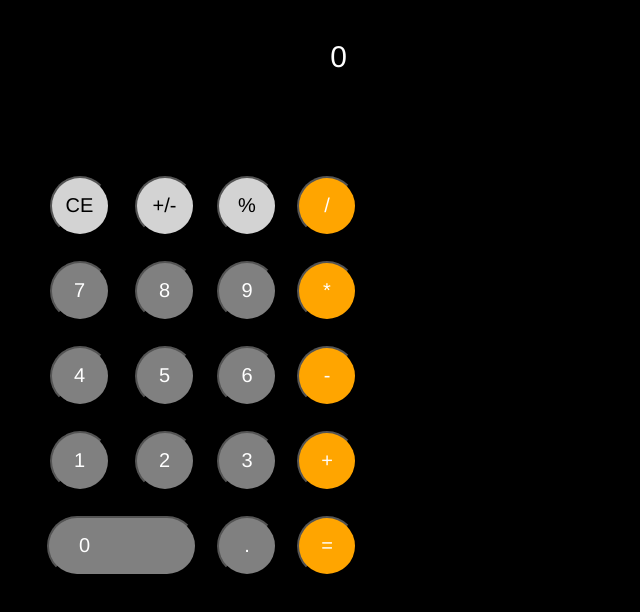
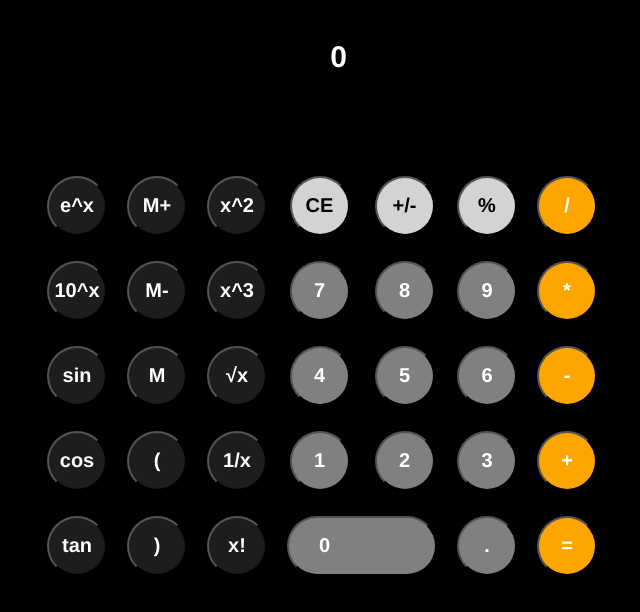
Before and after one commit to WilliamBusby/calculator, a plain HTML site: page index.html in a window 1280 px wide. Shown: the whole page, without its empty margins (443-1083 px from the left). Drawn offline with Linux system fonts and the light colour scheme.

Commit message:
Added additional functions for media width

```diff
--- a/_idNumbers.scss
+++ b/_idNumbers.scss
@@ -30,13 +30,66 @@ body {
 
   #equal {
     grid-area: equal;
-    border-radius: 50%;
-    background-color: orange;
-    color: white;
-    width: 150px;
-    height: 100%;
-    margin: 0 auto;
-    text-align: center;
+  }
+
+  #squared {
+    grid-area: squared;
+  }
+
+  #cubed {
+    grid-area: cubed;
+  }
+
+  #squareRoot {
+    grid-area: squareRoot;
+  }
+
+  #reciprocal {
+    grid-area: reciprocal;
+  }
+
+  #factorial {
+    grid-area: factorial;
+  }
+
+  #memoryPlus {
+    grid-area: memoryPlus;
+  }
+
+  #memoryMinus {
+    grid-area: memoryMinus;
+  }
+
+  #memoryRecall {
+    grid-area: memoryRecall;
+  }
+
+  #bracketLeft {
+    grid-area: bracketLeft;
+  }
+
+  #bracketRight {
+    grid-area: bracketRight;
+  }
+
+  #exponent {
+    grid-area: exponent;
+  }
+
+  #tenOrder {
+    grid-area: tenOrder;
+  }
+
+  #sin {
+    grid-area: sin;
+  }
+
+  #cos {
+    grid-area: cos;
+  }
+
+  #tanNum {
+    grid-area: tanNum;
   }
 
   #nine {
--- a/_variables.scss
+++ b/_variables.scss
@@ -1,11 +1,5 @@
 
 // Mixins
-
-// Orange buttons
-@mixin orange-buttons {
-  background-color: orange;
-  color: white;
-}
 
 @mixin button-sizings {
   width: 60px;
--- a/app.js
+++ b/app.js
@@ -9,7 +9,7 @@ let fullString = "";
 // Getting information from HTML document
 
 const numberButtonsArr = [...document.getElementsByClassName("numbers")];
-const functionButtonsArr = [...document.getElementsByClassName("functions")];
+const basicFunctions = [...document.getElementsByClassName("basic")];
 const additionalButtons = [...document.getElementsByClassName("lightgrey")];
 const allButtons = document.querySelectorAll("button");
 const equalsButton = document.getElementById("equal");
@@ -70,11 +70,11 @@ for (let i = 0; i < numberButtonsArr.length; i++) {
 
 // Adds function addEventListener to all function buttons
 
-for (let i = 0; i < functionButtonsArr.length; i++) {
-  functionButtonsArr[i].addEventListener("click", (event) => {
+for (let i = 0; i < basicFunctions.length; i++) {
+  basicFunctions[i].addEventListener("click", (event) => {
     numberVals.push(currentNumber);
-    operationVals.push(functionButtonsArr[i].innerHTML);
-    fullString += currentNumber + functionButtonsArr[i].innerHTML;
+    operationVals.push(basicFunctions[i].innerHTML);
+    fullString += currentNumber + basicFunctions[i].innerHTML;
     displayOutput(currentNumber);
     clearValues(["currentNumber"])
     smallDisplay();
--- a/dist/app.dev.js
+++ b/dist/app.dev.js
@@ -17,7 +17,7 @@ var fullString = ""; // Getting information from HTML document
 
 var numberButtonsArr = _toConsumableArray(document.getElementsByClassName("numbers"));
 
-var functionButtonsArr = _toConsumableArray(document.getElementsByClassName("functions"));
+var basicFunctions = _toConsumableArray(document.getElementsByClassName("basic"));
 
 var additionalButtons = _toConsumableArray(document.getElementsByClassName("lightgrey"));
 
@@ -77,17 +77,17 @@ for (var _i = 0; _i < numberButtonsArr.length; _i++) {
 
 
 var _loop2 = function _loop2(_i2) {
-  functionButtonsArr[_i2].addEventListener("click", function (event) {
+  basicFunctions[_i2].addEventListener("click", function (event) {
     numberVals.push(currentNumber);
-    operationVals.push(functionButtonsArr[_i2].innerHTML);
-    fullString += currentNumber + functionButtonsArr[_i2].innerHTML;
+    operationVals.push(basicFunctions[_i2].innerHTML);
+    fullString += currentNumber + basicFunctions[_i2].innerHTML;
     displayOutput(currentNumber);
     clearValues(["currentNumber"]);
     smallDisplay();
   });
 };
 
-for (var _i2 = 0; _i2 < functionButtonsArr.length; _i2++) {
+for (var _i2 = 0; _i2 < basicFunctions.length; _i2++) {
   _loop2(_i2);
 } // Adds function addEventListener to equals button
 
--- a/index.html
+++ b/index.html
@@ -20,14 +20,27 @@
     <button class="lightgrey" id="plusMinus">+/-</button>
     <button class="lightgrey" id="percent">%</button>
   <!-- Functions -->
-    <button class="functions" id="divide">/</button>
-    <button class="functions" id="multiply">*</button>
-    <button class="functions" id="minus">-</button>
-    <button class="functions" id="plus">+</button>
-    <button id="equal">=</button>
-    <!-- <button class="functions tablet" id="squared">x^2</button>
-    <button class="functions tablet" id="cubed">x^3</button>
-    <button class="functions tablet" id="memoryAdd">M+</button> -->
+    <button class="functions basic" id="divide">/</button>
+    <button class="functions basic" id="multiply">*</button>
+    <button class="functions basic" id="minus">-</button>
+    <button class="functions basic" id="plus">+</button>
+    <button class="functions" id="equal">=</button>
+    <button class="extraFunctions tablet desktop" id="squared">x^2</button>
+    <button class="extraFunctions tablet desktop" id="cubed">x^3</button>
+    <button class="extraFunctions tablet desktop" id="squareRoot">√x</button>
+    <button class="extraFunctions tablet desktop" id="reciprocal">1/x</button>
+    <button class="extraFunctions tablet desktop" id="factorial">x!</button>
+    <button class="extraFunctions desktop" id="memoryPlus">M+</button>
+    <button class="extraFunctions desktop" id="memoryMinus">M-</button>
+    <button class="extraFunctions desktop" id="memoryRecall">M</button>
+    <button class="extraFunctions desktop" id="bracketLeft">(</button>
+    <button class="extraFunctions desktop" id="bracketRight">)</button>
+    <button class="extraFunctions desktop" id="exponent">e^x</button>
+    <button class="extraFunctions desktop" id="tenOrder">10^x</button>
+    <button class="extraFunctions desktop" id="sin">sin</button>
+    <button class="extraFunctions desktop" id="cos">cos</button>
+    <button class="extraFunctions desktop" id="tanNum">tan</button>
+
   <!-- Numbers -->
     <button class="numbers" id="nine">9</button>
     <button class="numbers" id="eight">8</button>
--- a/style.scss
+++ b/style.scss
@@ -7,11 +7,8 @@
   padding: 0;
   font-family: Helvetica, sans-serif;
   font-size: 20px;
+  font-weight: 600;
 }
-
-// html {
-//   height: 100vh;
-// }
 
 body {
   overflow-x: hidden;
@@ -22,6 +19,10 @@ body {
   // padding: 5px;
   background-color: black;
   margin: 0 auto;
+
+  .desktop {
+    display: none;
+  }
 
   #output {
     &__big {
@@ -42,8 +43,8 @@ body {
 
   #buttons {
     display: grid;
-    grid-template-rows: 1fr 1fr 1fr 1fr 1fr;
-    grid-template-columns: 1fr 1fr 1fr 1fr;
+    grid-template-rows: repeat(5,1fr);
+    grid-template-columns: repeat(4,1fr);
     grid-template-areas:
     "remove plusMinus percent divide"
     "seven eight nine multiply"
@@ -65,14 +66,22 @@ body {
     }
 
     .functions {
-      @include orange-buttons;
+
       @include button-sizings;
+      background-color: orange;
+      color: white;
     }
 
     .numbers {
       @include button-sizings;
       background-color: gray;
       color: white;
+    }
+
+    .extraFunctions {
+      @include button-sizings;
+      color: white;
+      background-color: rgb(29, 29, 29);
     }
 
     #zero {
@@ -82,11 +91,45 @@ body {
       padding-left: 30px;
       border-radius: 30px;
     }
+  }
+}
 
-    #equal {
-      grid-area: equal;
-      @include orange-buttons;
-      @include button-sizings;
+@media screen and (min-width: 550px) {
+  body {
+    .tablet {
+      display: block;
+    }
+
+    #buttons {
+      display: grid;
+      grid-template-columns: repeat(5,1fr);
+      grid-template-rows: repeat(5,1fr);
+      grid-template-areas:
+      "squared remove plusMinus percent divide"
+      "cubed seven eight nine multiply"
+      "squareRoot four five six minus"
+      "reciprocal one two three plus"
+      "factorial zero zero decimal equal" ;
     }
   }
 }
+
+@media screen and (min-width: 990px) {
+  body {
+    .desktop {
+      display: block;
+    }
+
+    #buttons {
+      display: grid;
+      grid-template-columns: repeat(7,1fr);
+      grid-template-rows: repeat(5,1fr);
+      grid-template-areas:
+      "exponent memoryPlus squared remove plusMinus percent divide"
+      "tenOrder memoryMinus cubed seven eight nine multiply"
+      "sin memoryRecall squareRoot four five six minus"
+      "cos bracketLeft reciprocal one two three plus"
+      "tanNum bracketRight factorial zero zero decimal equal" ;
+    }
+  }
+}
```
Also changed, not shown: dist/_idNumbers.css, dist/style.css.
